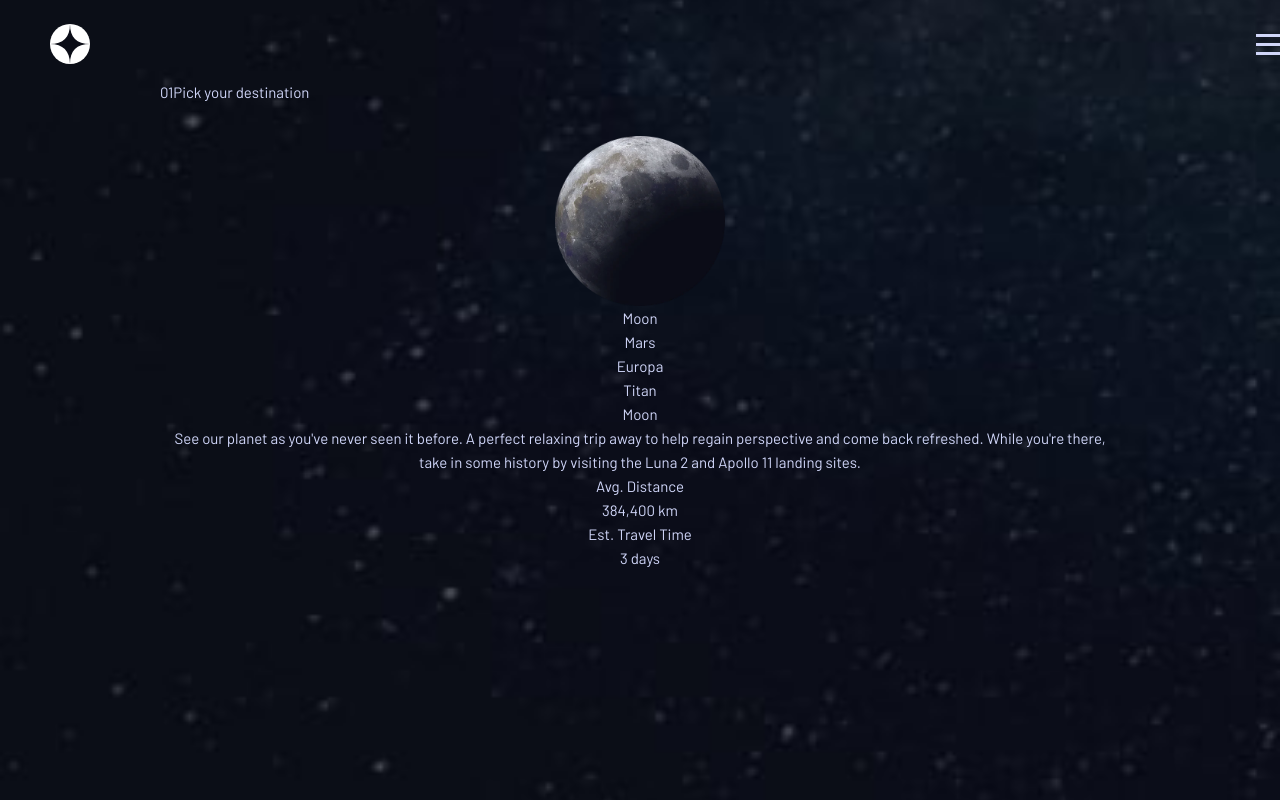
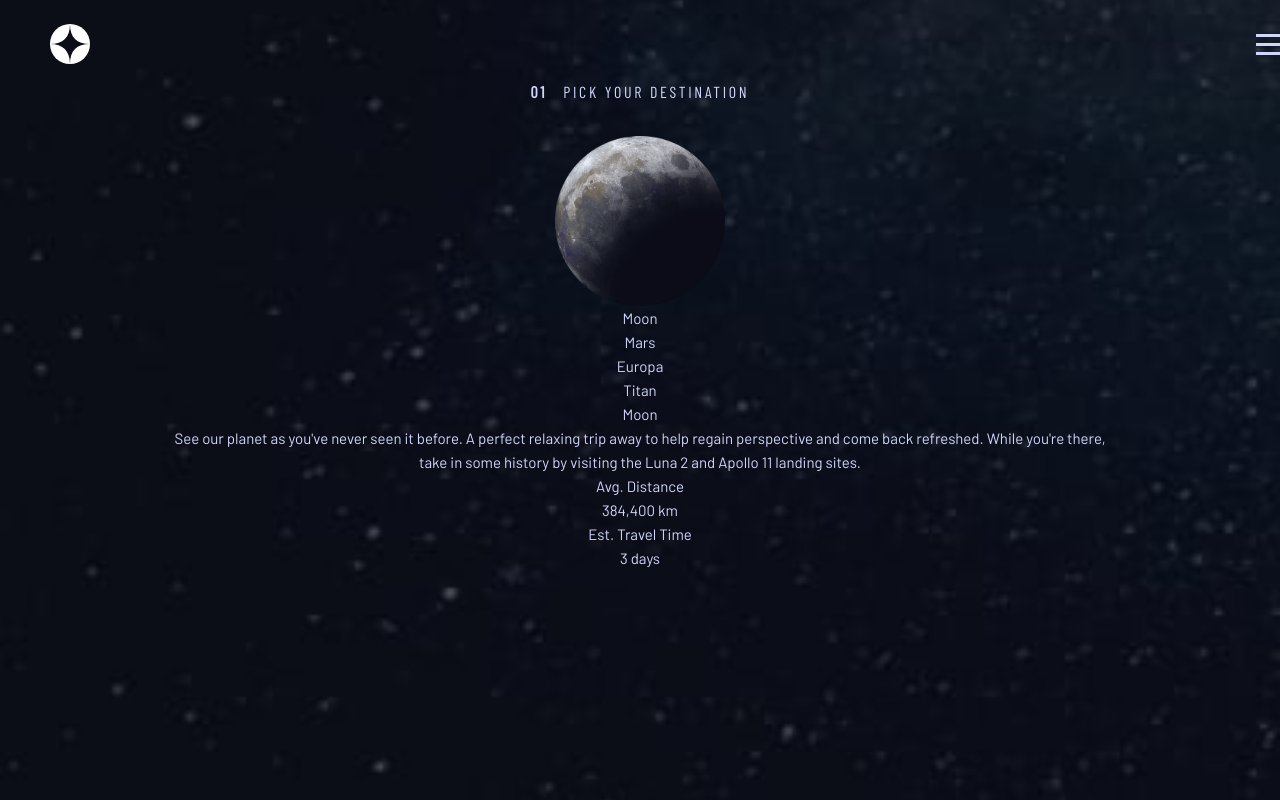
Before and after one commit to jjalbuenacabuyao/space-tourism, a React (Vite) app: page /destination in a window 1280 px wide. Built offline with nearby package versions, Linux system fonts and the light colour scheme; a web font is replaced by a local one.

Commit message:
added className

```diff
--- a/src/components/HeroDestination.jsx
+++ b/src/components/HeroDestination.jsx
@@ -8,7 +8,7 @@ const HeroDestination = () => {
   const num = data.destinations[0].num;
   return (
     <HeroContainer px="px-hero" pb="pb-[3.75rem]" bg="bg-dest-mobile">
-      <h1>{ num }{ heading }</h1>
+      <h1 className='text-center uppercase text-base tracking-[2.7px] font-barlow-condensed'><span className='font-bold mr-4' aria-hidden="true">{ num }</span>{ heading }</h1>
       <TabMenu />
     </HeroContainer>
   )
```
